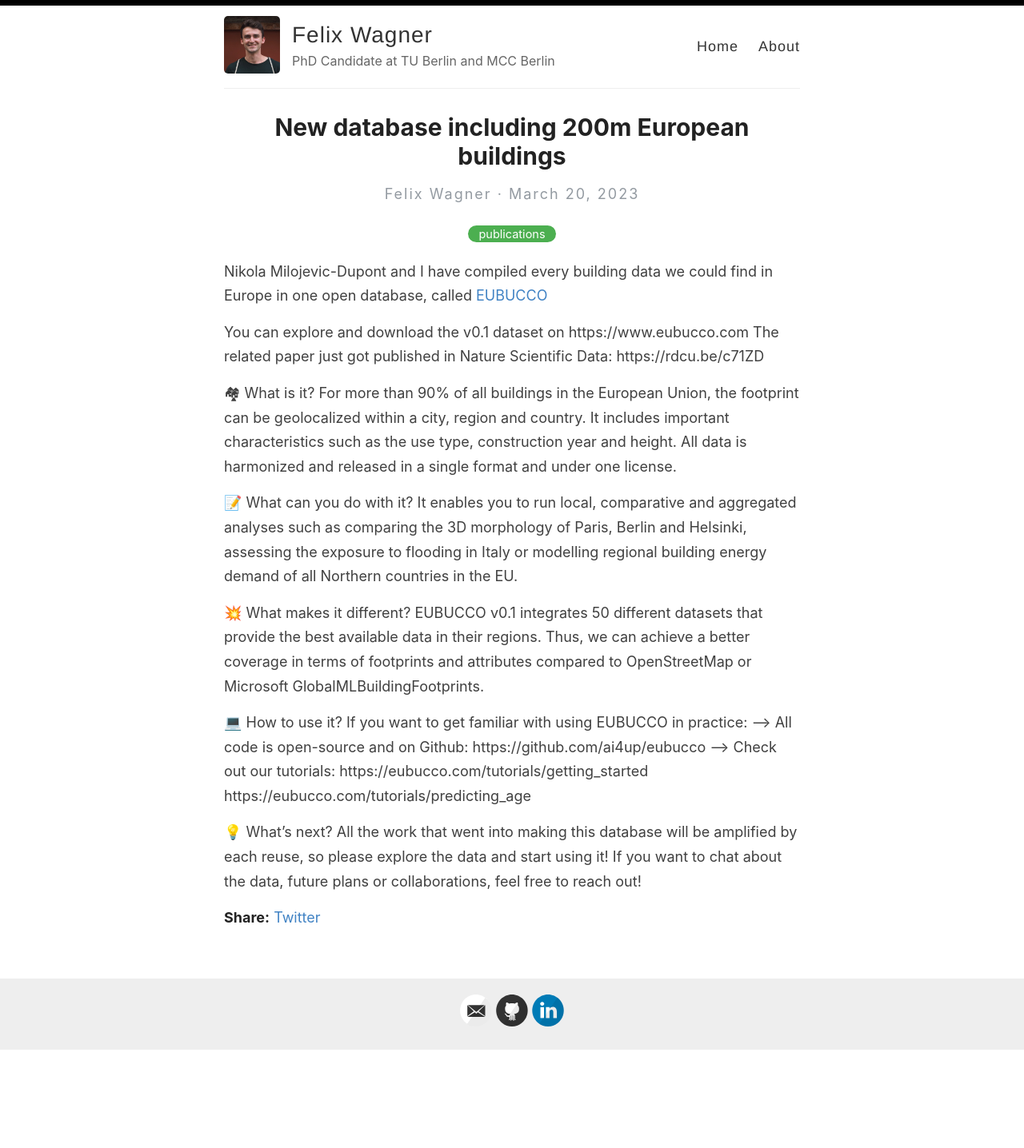
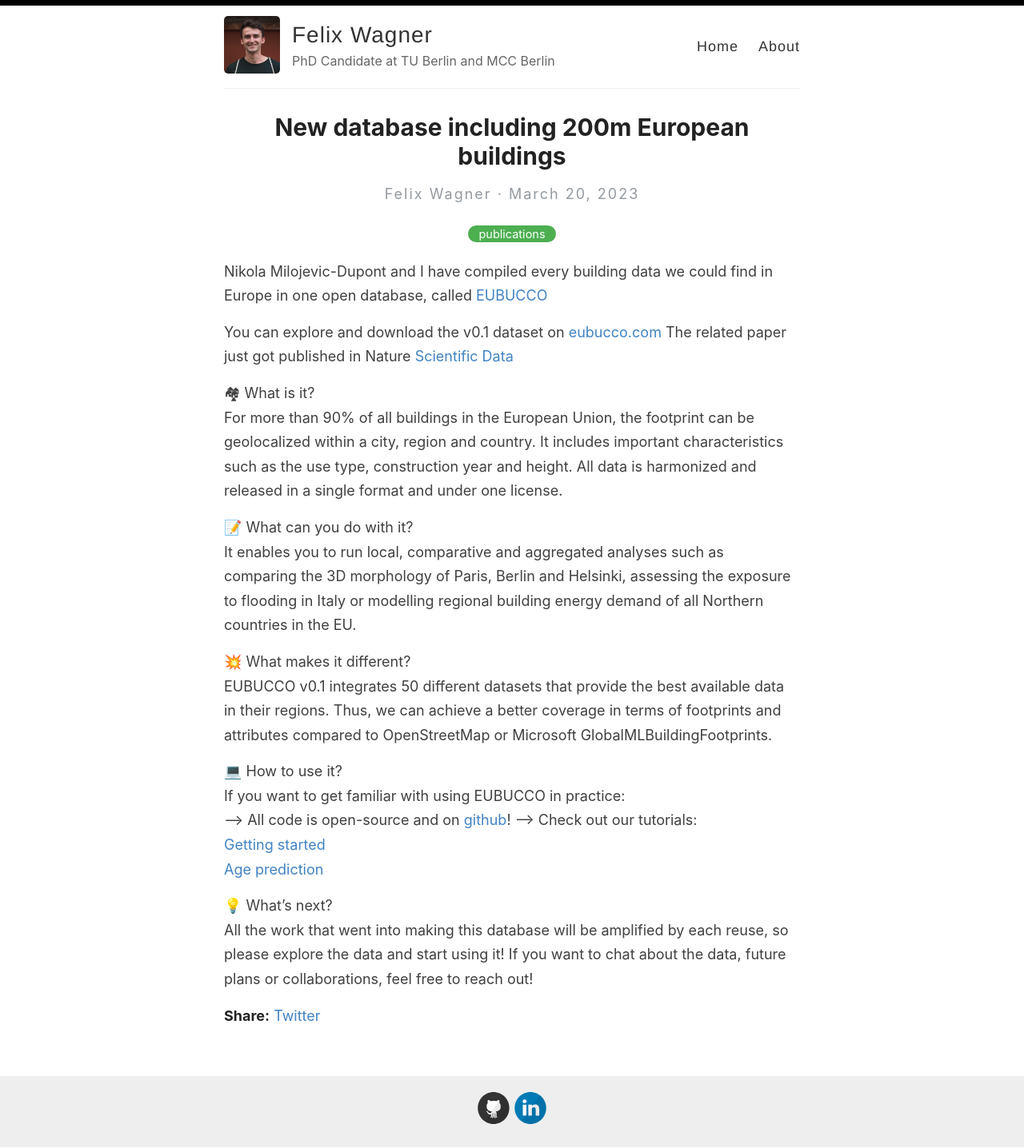
Before and after one commit to wagnerfe/wagnerfe.github.io, a Jekyll site: the page built from _posts/2023-03-20-eubucco.md, in a window 1280 px wide. Shown: the whole page at 80% size. Built offline with Jekyll 4.4.1, drawn with Linux system fonts in a browser that asks for light colours; before the commit the page ends 1313 px from its top, so only the background shows below that; part of the change alters nothing that is shown.

Commit message:
bug fixes

```diff
--- a/_config.yml
+++ b/_config.yml
@@ -21,7 +21,7 @@ avatar: /images/profile.png
 # Includes an icon in the footer for each username you enter
 footer-links:
   dribbble:
-  email: wagner(at)mcc-berlin.net
+  email:
   facebook:
   flickr:
   github: wagnerfe
--- a/_posts/2023-03-20-pullquotes.md
+++ b/_posts/2023-03-20-eubucco.md
@@ -2,13 +2,13 @@
 layout: post
 title:  New database including 200m European buildings
 categories: [publications]
-excerpt: Nikola Milojevic-Dupont and I have compiled every building data we could find in Europe in one open database, called **EUBUCCO**
+excerpt: Nikola Milojevic-Dupont and I have compiled every building data we could find in Europe in one open database, called EUBUCCO...
 ---
 
-Nikola Milojevic-Dupont and I have compiled every building data we could find in Europe in one open database, called [EUBUCCO](www.eubucco.com)
+Nikola Milojevic-Dupont and I have compiled every building data we could find in Europe in one open database, called [EUBUCCO](https://www.eubucco.com)
 
-You can explore and download the v0.1 dataset on https://www.eubucco.com
-The related paper just got published in Nature Scientific Data: https://rdcu.be/c71ZD
+You can explore and download the v0.1 dataset on [eubucco.com](https://www.eubucco.com)
+The related paper just got published in Nature [Scientific Data](https://rdcu.be/c71ZD)
 
 🏘 What is it?
 For more than 90% of all buildings in the European Union, the footprint can be geolocalized within a city, region and country. It includes important characteristics such as the use type, construction year and height. All data is harmonized and released in a single format and under one license.
@@ -21,10 +21,10 @@ EUBUCCO v0.1 integrates 50 different datasets that provide the best available da
 
 💻 How to use it?
 If you want to get familiar with using EUBUCCO in practice:
---> All code is open-source and on Github: https://github.com/ai4up/eubucco
+--> All code is open-source and on [github](https://github.com/ai4up/eubucco)!
 --> Check out our tutorials:
-https://eubucco.com/tutorials/getting_started
-https://eubucco.com/tutorials/predicting_age
+[Getting started](https://eubucco.com/tutorials/getting_started)
+[Age prediction](https://eubucco.com/tutorials/predicting_age)
 
 💡 What’s next?
 All the work that went into making this database will be amplified by each reuse, so please explore the data and start using it! If you want to chat about the data, future plans or collaborations, feel free to reach out!
```
Also changed, not shown: _posts/2022-10-09-trd-study.md (renamed from _posts/2022-10-09-pullquotes.md).
